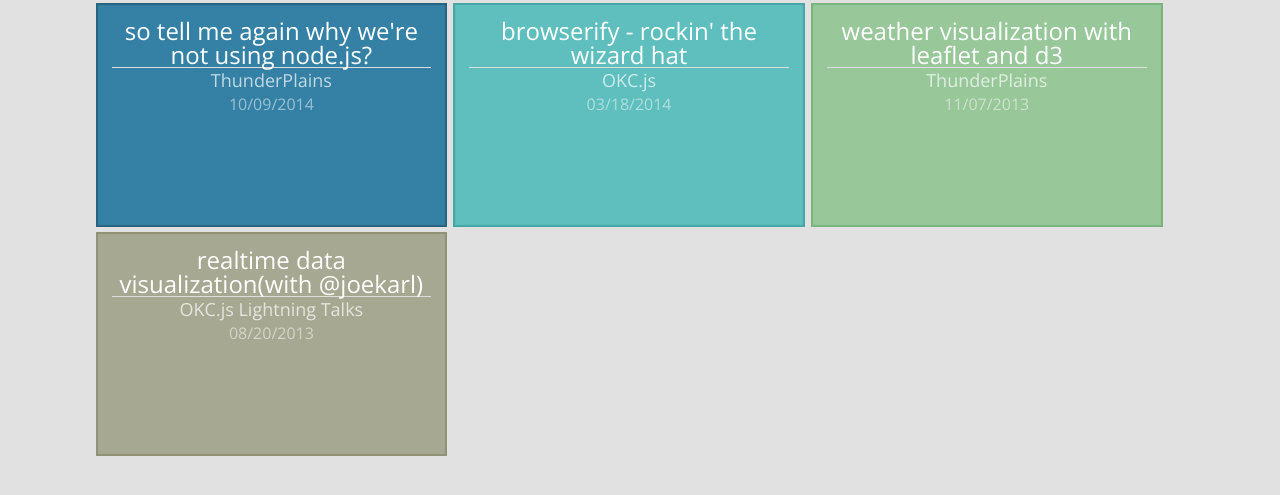
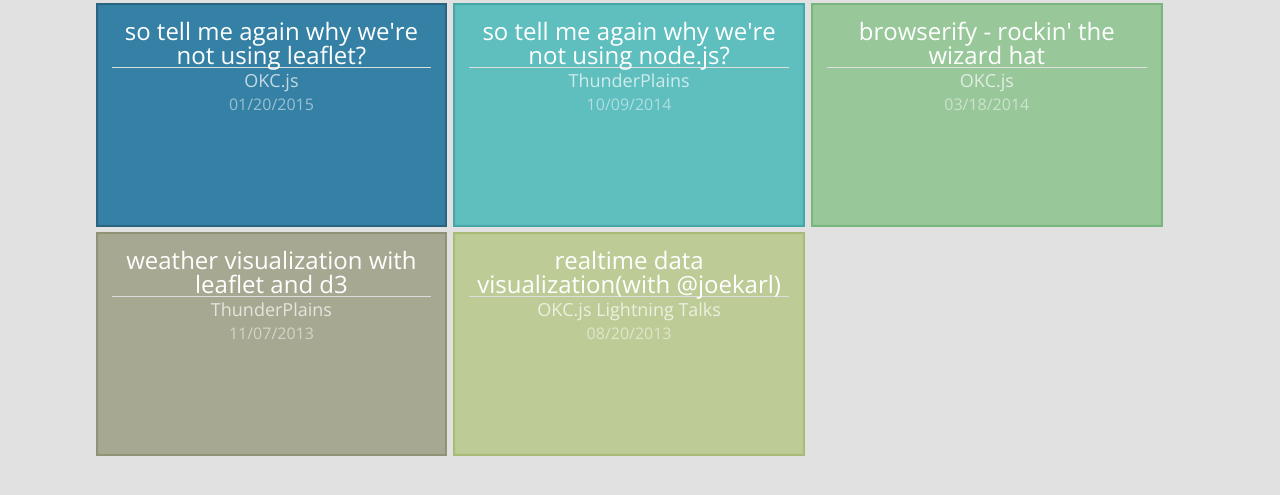
Before and after one commit to jvrousseau/jvrousseau.github.io, a Jekyll site: the page built from presentations.html, in a window 1280 px wide, cut to the strip 325-820 px from the top of the page. Built offline with Jekyll 4.4.1, drawn with Linux system fonts in a browser that asks for light colours.

Commit message:
added okcjs mapping to presentation list

```diff
--- a/presentations.html
+++ b/presentations.html
@@ -5,6 +5,12 @@
 {% assign presentation_count = 0; %}
 {% assign switch = 0; %}
 <div class="grid-items" id="posts">
+        <a href="http://rousseau.io/okcjs-mapping" class="grid-item" target="_blank">
+            <div class='title'>so tell me again why we're not using leaflet?</div>
+            <hr/>
+            <div class='description'>OKC.js</div>
+            <div class='date'>01/20/2015</div>
+        </a>
         <a href="http://rousseau.io/thunderplains-node" class="grid-item" target="_blank">
             <div class='title'>so tell me again why we're not using node.js?</div>
             <hr/>
```
